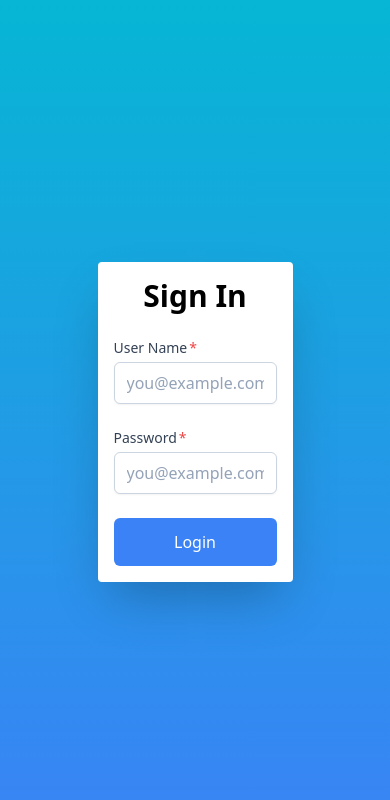
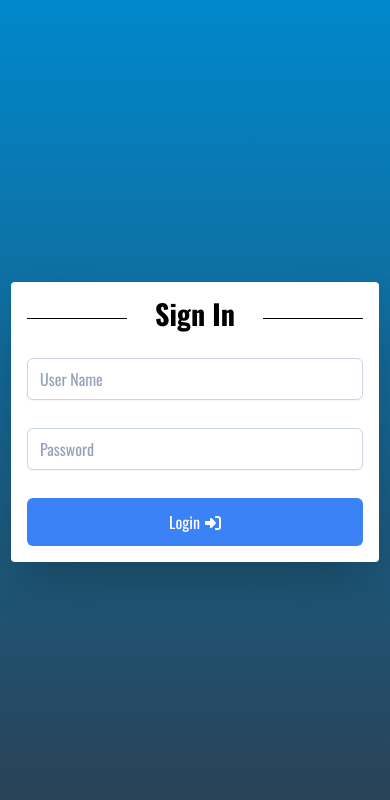
Before and after one commit to roshanrana1234/Betting, a React (Create React App) app: page / in a window 390 px wide. Shown: the top 800 px of the page. Built offline with nearby package versions, Linux system fonts and the light colour scheme; no server answers.

Commit message:
AnkitEdits2 created by me

```diff
--- a/package.json
+++ b/package.json
@@ -3,6 +3,9 @@
   "version": "0.1.0",
   "private": true,
   "dependencies": {
+    "@fortawesome/fontawesome-svg-core": "^6.1.2",
+    "@fortawesome/free-solid-svg-icons": "^6.1.2",
+    "@fortawesome/react-fontawesome": "^0.2.0",
     "@testing-library/jest-dom": "^5.16.5",
     "@testing-library/react": "^13.4.0",
     "@testing-library/user-event": "^13.5.0",
--- a/public/index.html
+++ b/public/index.html
@@ -24,6 +24,14 @@
       work correctly both with client-side routing and a non-root public URL.
       Learn how to configure a non-root public URL by running `npm run build`.
     -->
+
+    <link
+      rel="stylesheet"
+      href="https://cdnjs.cloudflare.com/ajax/libs/font-awesome/5.15.4/css/all.min.css"
+      integrity="sha512-1ycn6IcaQQ40/MKBW2W4Rhis/DbILU74C1vSrLJxCq57o941Ym01SwNsOMqvEBFlcgUa6xLiPY/NS5R+E6ztJQ=="
+      crossorigin="anonymous"
+      referrerpolicy="no-referrer"
+    />
     <title>React App</title>
   </head>
   <body>
--- a/src/App.css
+++ b/src/App.css
@@ -1,38 +1,38 @@
-.App {
-  text-align: center;
+
+*{
+  font-family: 'Oswald', sans-serif;
 }
 
-.App-logo {
-  height: 40vmin;
-  pointer-events: none;
+.bgScreen {
+  background-image: linear-gradient(#0088cc,#2c3e50);
 }
 
-@media (prefers-reduced-motion: no-preference) {
-  .App-logo {
-    animation: App-logo-spin infinite 20s linear;
-  }
+.loginBox {
+ width: 27rem;
 }
 
-.App-header {
-  background-color: #282c34;
-  min-height: 100vh;
-  display: flex;
-  flex-direction: column;
-  align-items: center;
-  justify-content: center;
-  font-size: calc(10px + 2vmin);
-  color: white;
+@media (max-width: 768px) {
+  .loginBox {
+    width: 23rem;
+   }
 }
 
-.App-link {
-  color: #61dafb;
+.linebox-1 {
+  width: 100px;
+  height: 1px;
+  background-color: black;
+  margin-top: 20px;
+  float: left;
 }
 
-@keyframes App-logo-spin {
-  from {
-    transform: rotate(0deg);
-  }
-  to {
-    transform: rotate(360deg);
-  }
+.linebox-2 {
+  width: 100px;
+  height: 1px;
+  background-color: black;
+  float: right;
+  margin-top: 20px;
 }
+
+.block{
+  margin: 28px auto;
+}
--- a/src/App.js
+++ b/src/App.js
@@ -15,6 +15,7 @@ import MarketAnalysis from './Component/MarketAnalysis'
 import ProfitAndLoss from './Component/ProfitAndLoss'
 import SettlementList from './Component/SettlementList'
 import VirtualCasino from './Component/VirtualCasino'
+import './App.css'
 
 const App = () => {
   return (
--- a/src/Component/Login.js
+++ b/src/Component/Login.js
@@ -1,6 +1,9 @@
 import React, { useState, useEffect } from "react";
 import { Link, Navigate } from "react-router-dom";
 import { authenticate, isAuthenticated, signin } from "./helper/auth";
+import { FontAwesomeIcon } from "@fortawesome/react-fontawesome";
+import { faSignIn, faSignInAlt } from "@fortawesome/free-solid-svg-icons";
+
 const Login = () => {
   const [values, setValues] = useState({
     loginId: "",
@@ -52,16 +55,24 @@ const Login = () => {
 
   const performRedirect = () => {
     if (didRedirect) {
-      if (isAuthenticated() && isAuthenticated().user.PersonalDetails.role === 1) {
+      if (
+        isAuthenticated() &&
+        isAuthenticated().user.PersonalDetails.role === 1
+      ) {
         return <Navigate to="/dashboard" />;
       }
-      if (isAuthenticated() && isAuthenticated().user.PersonalDetails.role === 2) {
+      if (
+        isAuthenticated() &&
+        isAuthenticated().user.PersonalDetails.role === 2
+      ) {
         return <Navigate to="/dashboard" />;
       }
-      if (isAuthenticated() && isAuthenticated().user.PersonalDetails.role === 3) {
+      if (
+        isAuthenticated() &&
+        isAuthenticated().user.PersonalDetails.role === 3
+      ) {
         return <Navigate to="/dashboard" />;
-      }
-      else {
+      } else {
         return <Navigate to="/" />;
       }
     }
@@ -72,44 +83,45 @@ const Login = () => {
 
   return (
     <>
-      <div className="h-screen w-full bg-gradient-to-b from-cyan-500 to-blue-500">
-        <div className="flex justify-center items-center flex-col h-screen">
+      <div className="bgScreen h-screen w-full">
+        <div className="flex justify-center items-center h-screen">
           {errorMessage()}
-          <div className="lg:w-4/12 w-6/12 m-auto flex justify-center items-center flex-col gap-6 bg-white p-4 rounded shadow-2xl ">
-            <div className="text-3xl font-bold ">Sign In</div>
+          <div className="lg:m-auto items-center bg-white p-4 rounded shadow-2xl loginBox">
+            <div className="flex justify-center">
+              <div className="linebox-1"></div>
+              <span className="text-xl items-center m-auto">
+                <b className="font-bold">Sign In</b>
+              </span>
+              <div className="linebox-2"></div>
+            </div>
             <label class="block">
-              <span class="after:content-['*'] after:ml-0.5 after:text-red-500 block text-sm font-medium text-slate-700">
-                User Name
-              </span>
               <input
                 type="loginId"
                 name="loginId"
                 value={loginId}
                 onChange={onhandleChange("loginId")}
                 class="mt-1 px-3 py-2 bg-white border shadow-sm border-slate-300 placeholder-slate-400 focus:outline-none focus:border-sky-500 focus:ring-sky-500 block w-full rounded-md sm:text-sm focus:ring-1"
-                placeholder="you@example.com"
+                placeholder="User Name"
               />
             </label>
 
             <label class="block">
-              <span class="after:content-['*'] after:ml-0.5 after:text-red-500 block text-sm font-medium text-slate-700">
-                Password
-              </span>
               <input
                 type="password"
                 name="password"
                 value={password}
                 onChange={onhandleChange("password")}
                 class="mt-1 px-3 py-2 bg-white border shadow-sm border-slate-300 placeholder-slate-400 focus:outline-none focus:border-sky-500 focus:ring-sky-500 block w-full rounded-md sm:text-sm focus:ring-1 "
-                placeholder="you@example.com"
+                placeholder="Password"
               />
             </label>
 
             <button
               onClick={onSubmit}
-              className="text-white bg-blue-500 w-full p-3 rounded-md hover:bg-blue-700"
+              className="text-white bg-blue-500 w-full p-3 rounded-md hover:bg-blue-700 border-black"
             >
               Login
+              <FontAwesomeIcon icon={faSignInAlt} style={{marginLeft:'5px'}}/>
             </button>
             {performRedirect()}
           </div>
--- a/tailwind.config.js
+++ b/tailwind.config.js
@@ -7,6 +7,12 @@ module.exports = {
     extend: {
       fontFamily: {
         body: ['Oswald']
+      },
+      fontSize: {
+        sm: ['14px', '20px'],
+        base: ['16px', '24px'],
+        lg: ['20px', '28px'],
+        xl: ['28px', '32px'],
       }
     },
   },
```
Also changed, not shown: 1 other file (tests, documents, lock files or other folders).
